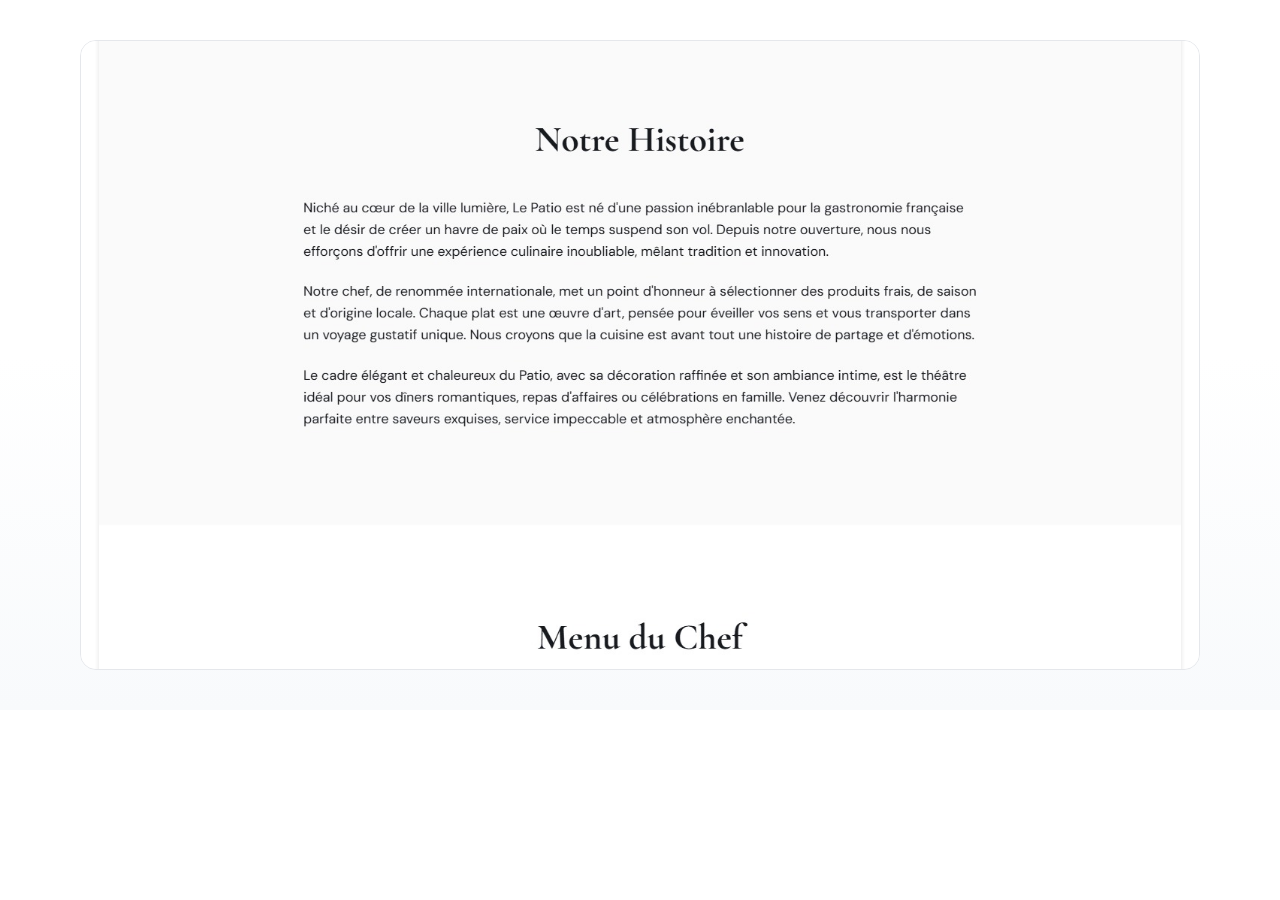
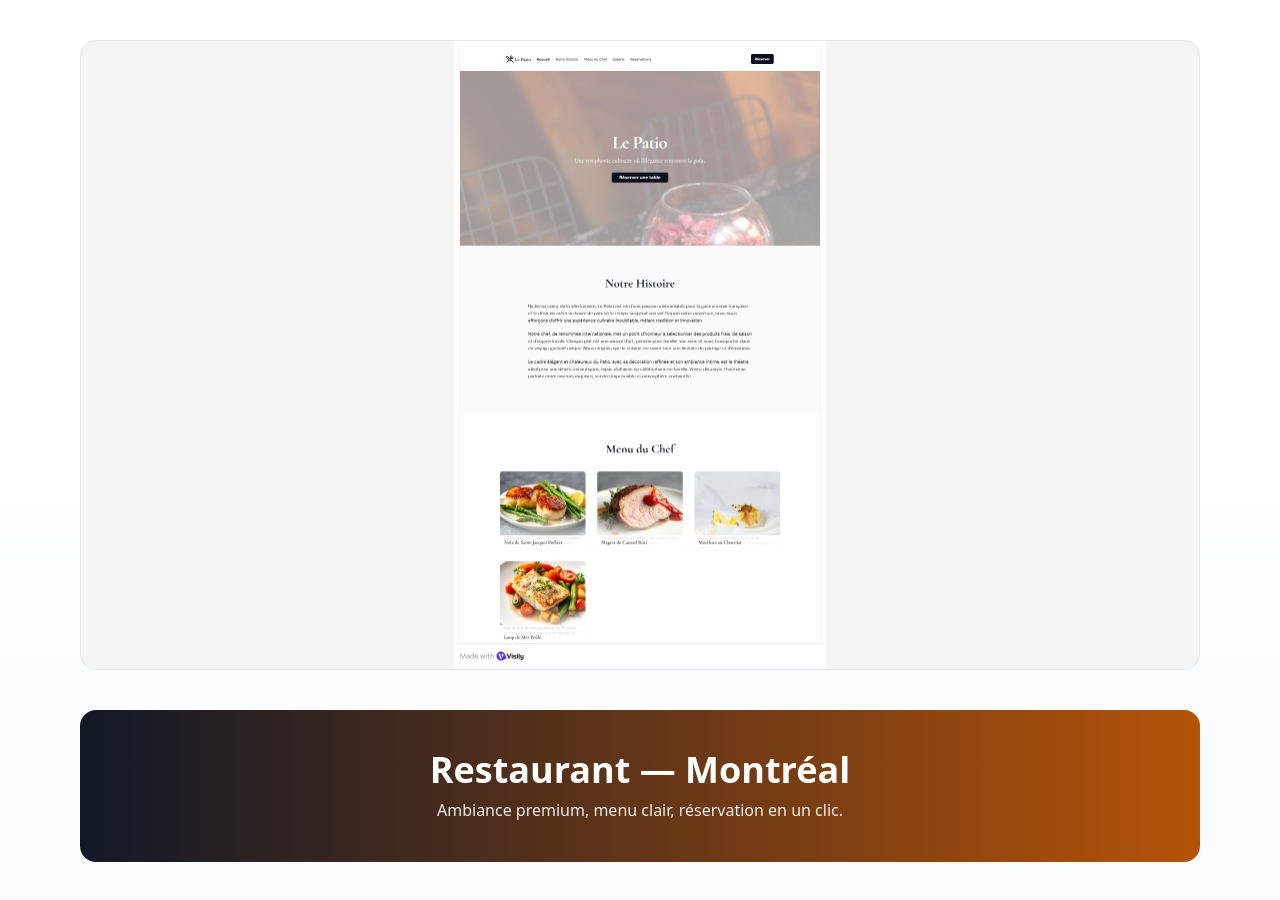
Before and after one commit to cadore93/nordik-ai-site, a Next.js app: page /demos/restaurant in a window 1280 px wide. Before the commit the page ends 800 px from the top, so only its background shows below. Built offline with nearby package versions, Linux system fonts and the light colour scheme.

Commit message:
Update page.jsx

```diff
--- a/app/demos/restaurant/page.jsx
+++ b/app/demos/restaurant/page.jsx
@@ -3,16 +3,25 @@ import Image from "next/image";
 export default function Page() {
   return (
     <main className="container mx-auto px-6 py-10 space-y-10">
-      <div className="relative w-full aspect-[16/9] rounded-2xl overflow-hidden border">
+      {/* Mockup sans crop */}
+      <div className="relative w-full aspect-[16/9] rounded-2xl overflow-hidden border bg-neutral-100">
         <Image
           src="/portfolio/restaurant-site-demo.jpg"
           alt="Mockup site Restaurant — Nordik AI"
           fill
-          className="object-cover"
+          className="object-contain"
+          priority
         />
       </div>
 
-      {/* ton contenu existant ici */}
+      {/* En-tête simple, sans CTA */}
+      <section
+        className="rounded-2xl p-10 text-center text-white"
+        style={{ background: "linear-gradient(90deg, #111827 0%, #b45309 100%)" }}
+      >
+        <h1 className="text-4xl font-semibold">Restaurant — Montréal</h1>
+        <p className="mt-2 opacity-90">Ambiance premium, menu clair, réservation en un clic.</p>
+      </section>
     </main>
   );
 }
```
